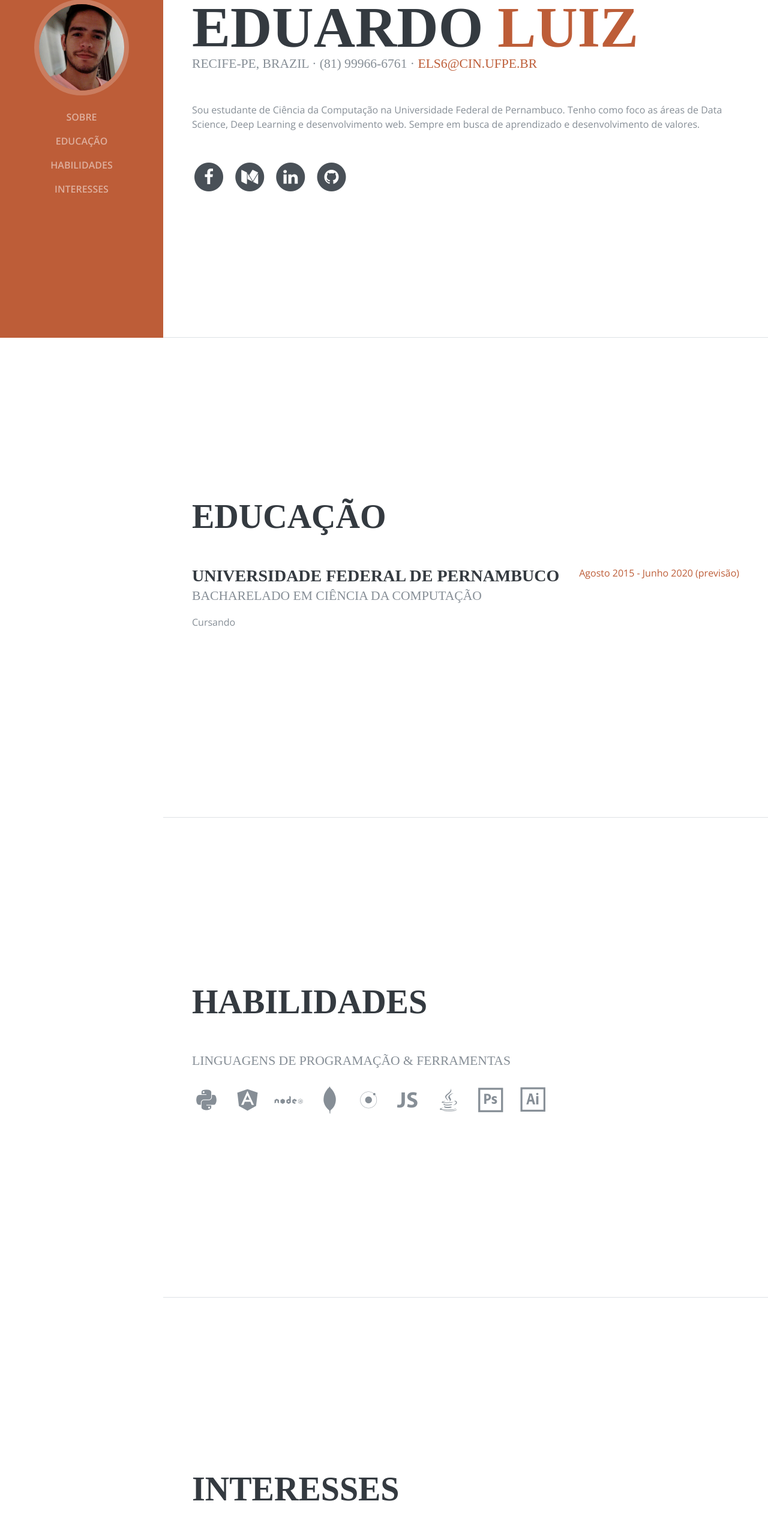
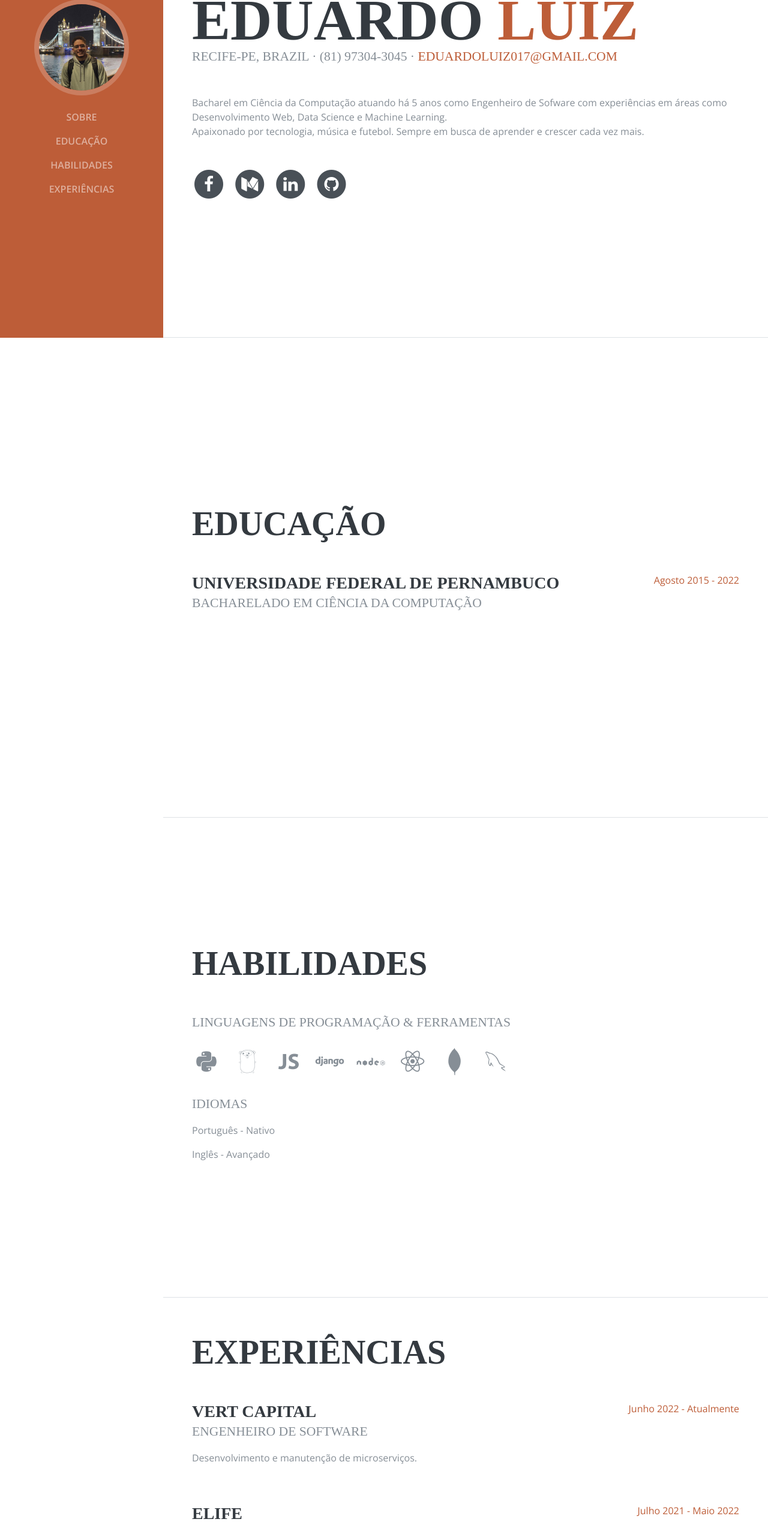
Before and after one commit to eduardoluiz7/eduardoluiz7.github.io, a plain HTML site: page index.html in a window 1280 px wide. Shown: the part 237-2784 px from the top of the page at 60% size. Drawn offline with nearby package versions, Linux system fonts and the light colour scheme; a web font is replaced by a local one.

Commit message:
Update basics

```diff
--- a/index.html
+++ b/index.html
@@ -30,7 +30,7 @@
     <nav class="navbar navbar-expand-lg navbar-dark bg-primary fixed-top" id="sideNav">
       <a class="navbar-brand js-scroll-trigger" href="#page-top">
         <span class="d-none d-lg-block">
-          <img class="img-fluid img-profile rounded-circle mx-auto mb-2" src="img/profile.jpeg" alt="">
+          <img class="img-fluid img-profile rounded-circle mx-auto mb-2" src="img/profile.jpg" alt="">
         </span>
       </a>
       <button class="navbar-toggler" type="button" data-toggle="collapse" data-target="#navbarSupportedContent" aria-controls="navbarSupportedContent" aria-expanded="false" aria-label="Toggle navigation">
@@ -48,7 +48,7 @@
             <a class="nav-link js-scroll-trigger" href="#skills">Habilidades</a>
           </li>
           <li class="nav-item">
-            <a class="nav-link js-scroll-trigger" href="#interests">Interesses</a>
+            <a class="nav-link js-scroll-trigger" href="#interests">Experiências</a>
           </li>
         </ul>
       </div>
@@ -61,10 +61,12 @@
           <h1 class="mb-0">Eduardo
             <span class="text-primary">Luiz</span>
           </h1>
-          <div class="subheading mb-5">Recife-PE, Brazil · (81) 99966-6761 ·
-            <a href="mailto:name@email.com">els6@cin.ufpe.br</a>
+          <div class="subheading mb-5">Recife-PE, Brazil · (81) 97304-3045 ·
+            <a href="mailto:name@email.com">eduardoluiz017@gmail.com</a>
           </div>
-          <p class="mb-5">Sou estudante de Ciência da Computação na Universidade Federal de Pernambuco. Tenho como foco as áreas de Data Science, Deep Learning e desenvolvimento web. Sempre em busca de aprendizado e desenvolvimento de valores.</p>
+          <p class="mb-5">Bacharel em Ciência da Computação atuando há 5 anos como Engenheiro de Sofware com experiências em áreas como Desenvolvimento Web, Data Science e Machine Learning.
+            <br>Apaixonado por tecnologia, música e futebol. Sempre em busca de aprender e crescer cada vez mais.
+          </p>
           <ul class="list-inline list-social-icons mb-0">
             <li class="list-inline-item" title="Facebook">
               <a href="https://www.facebook.com/eduardoluiz17" target="_blank">
@@ -110,10 +112,9 @@
             <div class="resume-content mr-auto">
               <h3 class="mb-0">Universidade Federal de Pernambuco</h3>
               <div class="subheading mb-3">Bacharelado em Ciência da Computação</div>
-              <div>Cursando</div>
             </div>
             <div class="resume-date text-md-right">
-              <span class="text-primary">Agosto 2015 - Junho 2020 (previsão)</span>
+              <span class="text-primary">Agosto 2015 - 2022</span>
             </div>
           </div>
         </div>
@@ -129,38 +130,73 @@
               <i class="devicons devicons-python" title="Python"></i>
             </li>
             <li class="list-inline-item">
-              <i class="devicons devicons-angular" title="Angular"></i>
+              <i class="devicons devicons-go" title="Golang"></i>
+            </li>
+            <li class="list-inline-item">
+              <i class="devicons devicons-javascript" title="Javascript"></i>
+            </li>
+            <li class="list-inline-item">
+              <i class="devicons devicons-django" title="Django"></i>
             </li>
             <li class="list-inline-item">
               <i class="devicons devicons-nodejs" title="Node.js"></i>
             </li>
             <li class="list-inline-item">
+              <i class="devicons devicons-react" title="React"></i>
+            </li>
+            <li class="list-inline-item">
               <i class="devicons devicons-mongodb" title="mongodb"></i>
             </li>
             <li class="list-inline-item">
-              <i class="devicons devicons-ionic" title="ionic"></i>
-            </li>
-            <li class="list-inline-item">
-              <i class="devicons devicons-javascript" title="Javascript"></i>
-            </li>
-            <li class="list-inline-item">
-              <i class="devicons devicons-java" title="Java"></i>
-            </li>
-            <li class="list-inline-item">
-              <i class="devicons devicons-photoshop" title="Photoshop"></i>
-            </li>
-            <li class="list-inline-item">
-              <i class="devicons devicons-illustrator" title="Illustrator"></i>
+              <i class="devicons devicons-mysql" title="mysql"></i>
             </li>
           </ul>
+
+          <div class="subheading mb-3">Idiomas</div>
+          <div class="resume-content mr-auto">
+            <p>Português - Nativo</p>
+          </div>
+          <div class="resume-content mr-auto">
+            <p>Inglês - Avançado</p>
+          </div>
+
         </div>
       </section>
 
       <section class="resume-section p-3 p-lg-5 d-flex flex-column" id="interests">
         <div class="my-auto">
-          <h2 class="mb-5">Interesses</h2>
-          <p>Além dos estudos em Ciência da Computação gosto de praticar esportes como futebol e basquete. Sou apaixonado por fotografia e assim desenvolvi habilidades com edição de imagens e vídeos.</p>
-          <p class="mb-0">No meu tempo em casa costumo ler livros e ouvir diversos podcasts sobre tecnologia. Além disso, gosto de ler e assistir as diversas obras da cultura geek.</p>
+          <h2 class="mb-5">Experiências</h2>
+          <div class="resume-item d-flex flex-column flex-md-row mb-5">
+            <div class="resume-content mr-auto">
+              <h3 class="mb-0">VERT Capital</h3>
+              <div class="subheading mb-3">Engenheiro de Software</div>
+              <p>Desenvolvimento e manutenção de microserviços.</p>
+            </div>
+            <div class="resume-date text-md-right">
+              <span class="text-primary">Junho 2022 - Atualmente</span>
+            </div>
+          </div>
+          <div class="resume-item d-flex flex-column flex-md-row mb-5">
+            <div class="resume-content mr-auto">
+              <h3 class="mb-0">Elife</h3>
+              <div class="subheading mb-3">Desenvolvedor FullStack</div>
+              <p>Desenvolvimento e manutenção de assistentes virtuais para diversas empresas.</p>
+            </div>
+            <div class="resume-date text-md-right">
+              <span class="text-primary">Julho 2021 - Maio 2022</span>
+            </div>
+          </div>
+          <div class="resume-item d-flex flex-column flex-md-row mb-5">
+            <div class="resume-content mr-auto">
+              <h3 class="mb-0">LIVE - Laboratório de Inovação Veicular</h3>
+              <div class="subheading mb-3">Pesquisador de Inteligência Artificial</div>
+              <p>Pesquisa e desenvolvimento em Intelingência Artificial aplicada no contexto de mobilidade urbana e smart cities.</p>
+            </div>
+            <div class="resume-date text-md-right">
+              <span class="text-primary">Abril 2019 - Julho 2021</span>
+            </div>
+          </div>
+        </div>
         </div>
       </section>
     </div>
```
Also changed, not shown: css/resume.css (+5 -12 lines), img/profile.jpeg (deleted), img/profile.jpg (added), img/profile1.jpeg (deleted).
